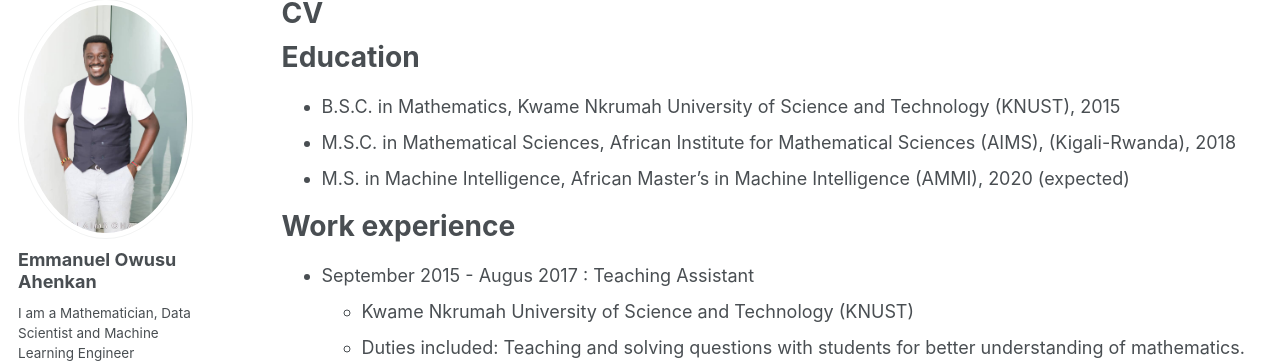
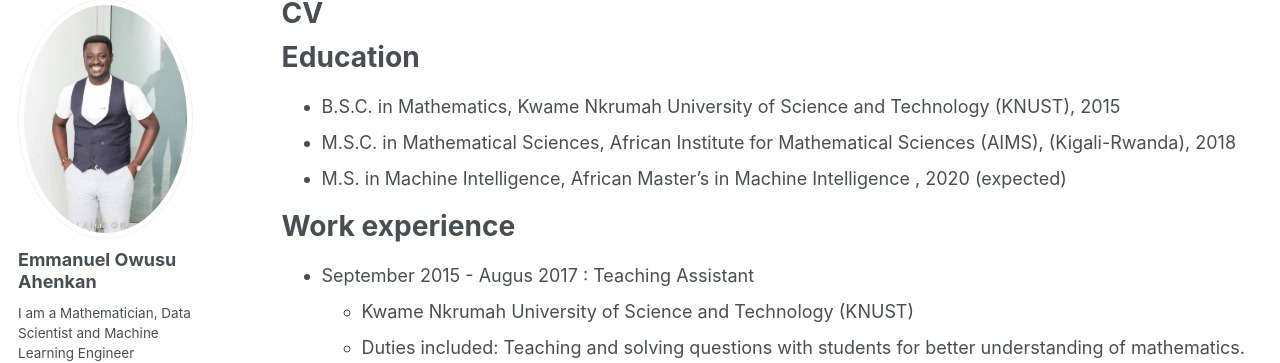
Before and after one commit to EmmanuelOwusu/EmmanuelOwusu.github.io, a Jekyll site: the page built from _pages/cv.md, in a window 1280 px wide and 900 px high. Shown: the part 119-482 px from the top of the window. Built offline with Jekyll 4.4.1, drawn with Linux system fonts in a browser that asks for light colours; some web fonts are replaced.

Commit message:
Updated CV.md
Updated CV.md

```diff
--- a/_pages/cv.md
+++ b/_pages/cv.md
@@ -13,7 +13,7 @@ Education
 ======
 * B.S.C. in Mathematics, Kwame Nkrumah University of Science and Technology (KNUST), 2015
 * M.S.C. in Mathematical Sciences, African Institute for Mathematical Sciences (AIMS),  (Kigali-Rwanda), 2018
-* M.S.    in Machine Intelligence, African Master's in Machine Intelligence (AMMI), 2020 (expected)
+* M.S.    in Machine Intelligence, African Master's in Machine Intelligence , 2020 (expected)
 
 Work experience
 ======
```
